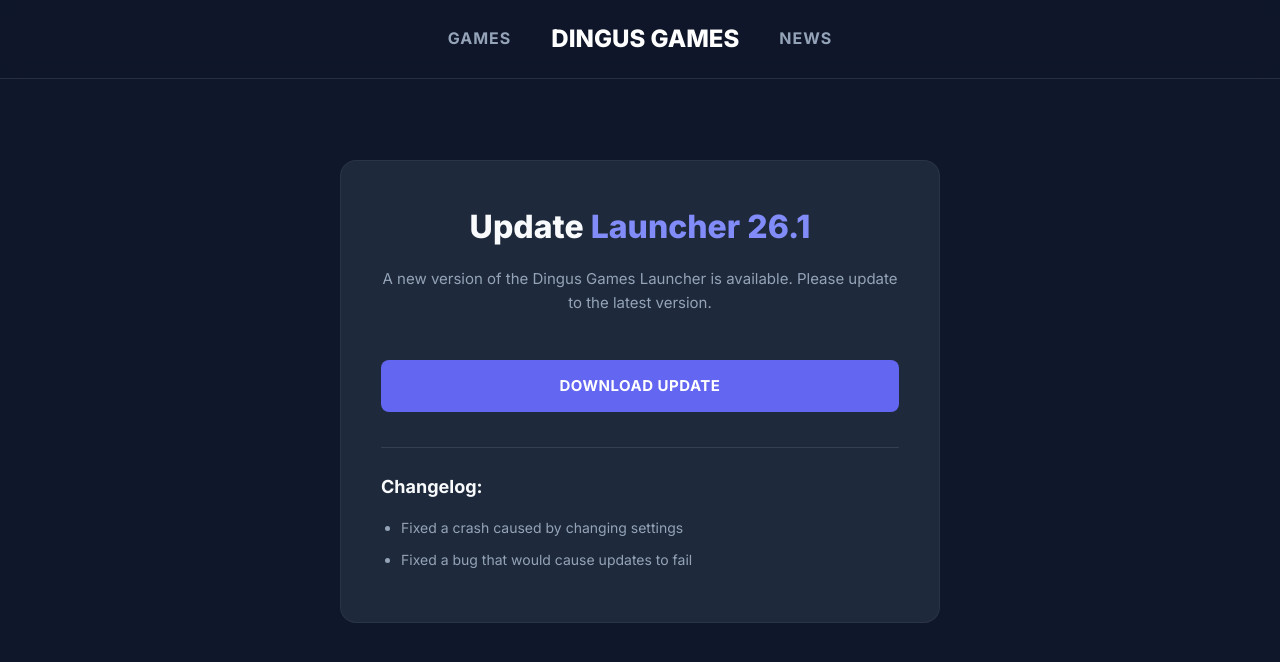
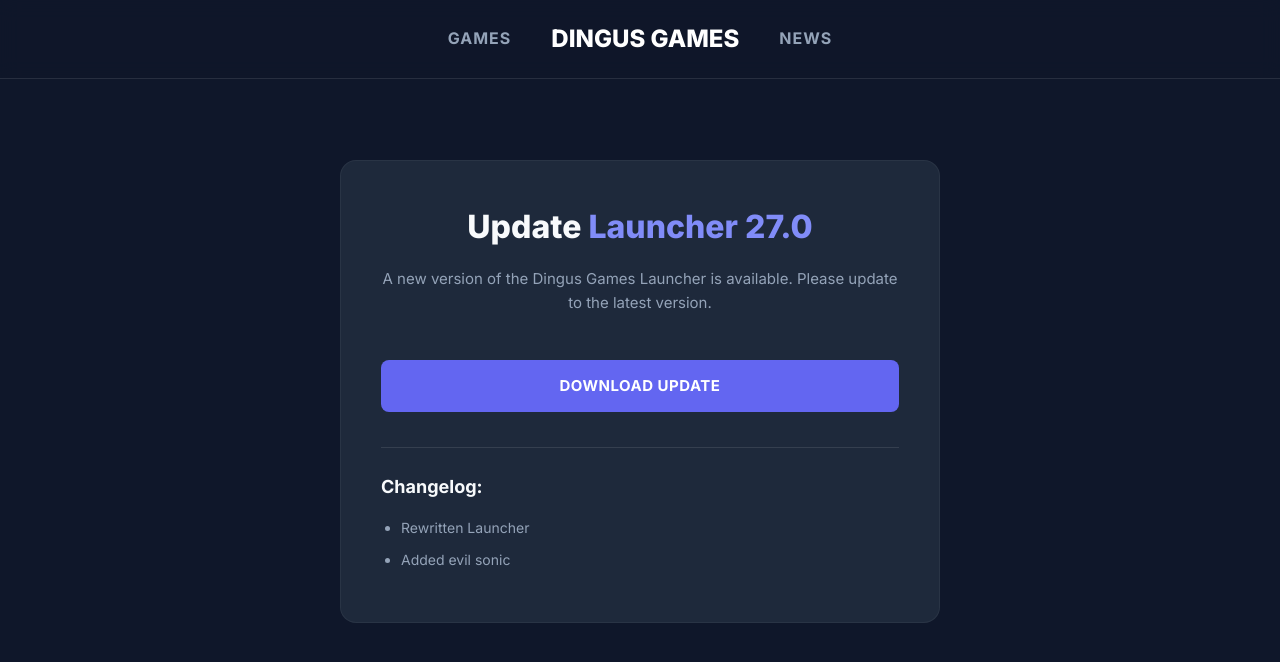
Before and after one commit to bluestation1234/dingusgames, a plain HTML site: page updatelauncher.html in a window 1280 px wide. Drawn offline with Linux system fonts and the light colour scheme.

Commit message:
Update updatelauncher.html

```diff
--- a/updatelauncher.html
+++ b/updatelauncher.html
@@ -157,7 +157,7 @@
 
     <div class="container">
         <div class="section-box">
-            <h1>Update <span class="highlight">Launcher 26.1</span></h1>
+            <h1>Update <span class="highlight">Launcher 27.0</span></h1>
             <p class="description">A new version of the Dingus Games Launcher is available. Please update to the latest version.</p>
 
             <a href="https://drive.google.com/drive/folders/1_o74W20WeVJz_PaJv9CcEk3UPyaO4z8q?usp=drive_link" class="btn">
@@ -167,8 +167,8 @@
             <div class="changelog-box">
                 <h3>Changelog:</h3>
                 <ul class="changelog-list">
-                    <li>Fixed a crash caused by changing settings</li>
-                    <li>Fixed a bug that would cause updates to fail</li>
+                    <li>Rewritten Launcher</li>
+                    <li>Added evil sonic</li>
                 </ul>
             </div>
         </div>
```
